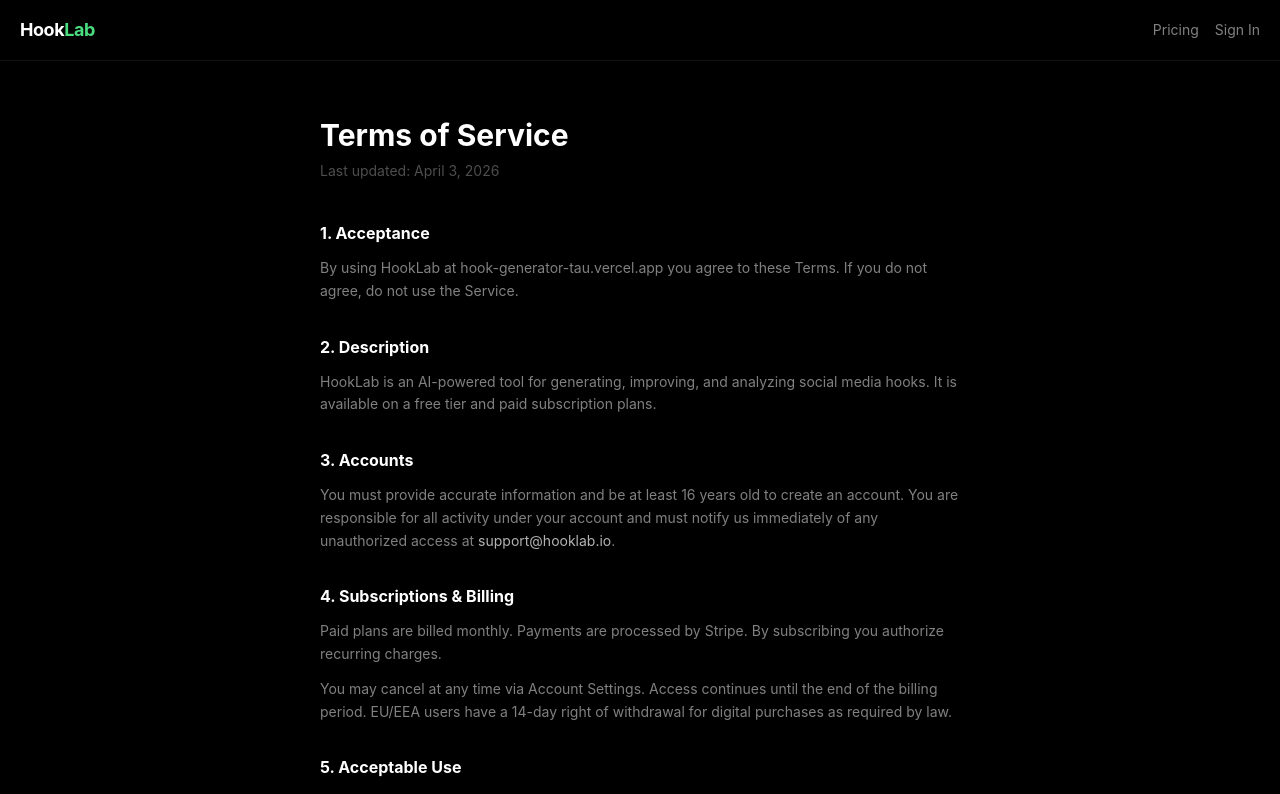
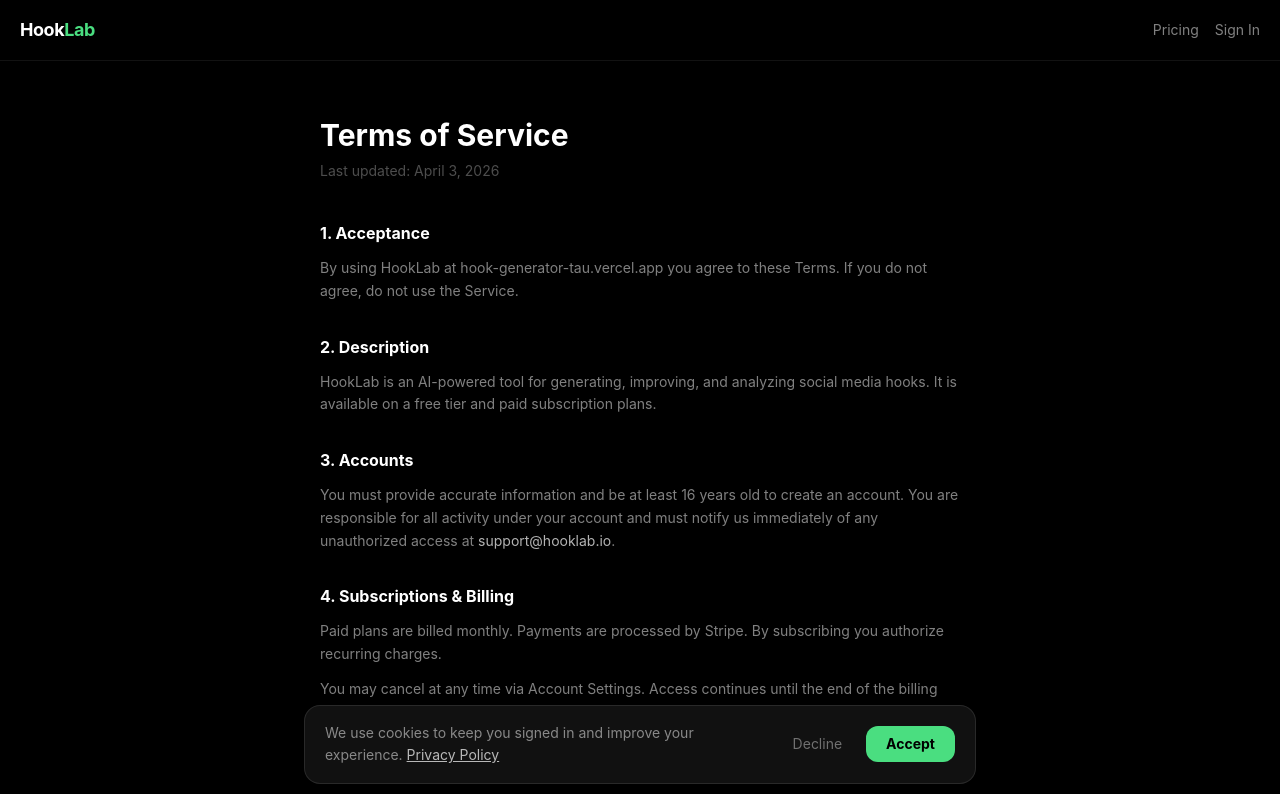
Before and after one commit to sanadkam/Hook-Generator-, a Next.js app in the folder viral-hook-tester/: page /terms in a window 1280 px wide. Shown: the top 794 px of the page. Built offline with nearby package versions, Linux system fonts and the light colour scheme; no server answers.

Commit message:
Update _app.js

```diff
--- a/viral-hook-tester/pages/_app.js
+++ b/viral-hook-tester/pages/_app.js
@@ -5,6 +5,7 @@ import posthog from 'posthog-js';
 import { PostHogProvider } from 'posthog-js/react';
 import { supabase } from '../lib/supabase';
 import { AuthContext } from '../lib/AuthContext';
+import CookieBanner from '../components/CookieBanner';
 
 if (typeof window !== 'undefined') {
   posthog.init('phc_7X74oAjFi2IWdNSncip4ut8ry6DcXKTruiwHP626iZG', {
@@ -26,7 +27,6 @@ export default function App({ Component, pageProps }) {
       return;
     }
 
-    // Get initial session
     supabase.auth.getSession().then(({ data: { session } }) => {
       setSession(session);
       setAuthLoading(false);
@@ -35,7 +35,6 @@ export default function App({ Component, pageProps }) {
       }
     });
 
-    // Listen for auth changes (login, logout, token refresh)
     const { data: { subscription } } = supabase.auth.onAuthStateChange((event, session) => {
       setSession(session);
       if (session?.user) {
@@ -48,7 +47,6 @@ export default function App({ Component, pageProps }) {
     return () => subscription.unsubscribe();
   }, []);
 
-  // Track page views on route change
   useEffect(() => {
     const handleRouteChange = () => posthog.capture('$pageview');
     router.events.on('routeChangeComplete', handleRouteChange);
@@ -61,6 +59,7 @@ export default function App({ Component, pageProps }) {
     <AuthContext.Provider value={{ session, authLoading, authEnabled }}>
       <PostHogProvider client={posthog}>
         <Component {...pageProps} />
+        <CookieBanner />
       </PostHogProvider>
     </AuthContext.Provider>
   );
```
